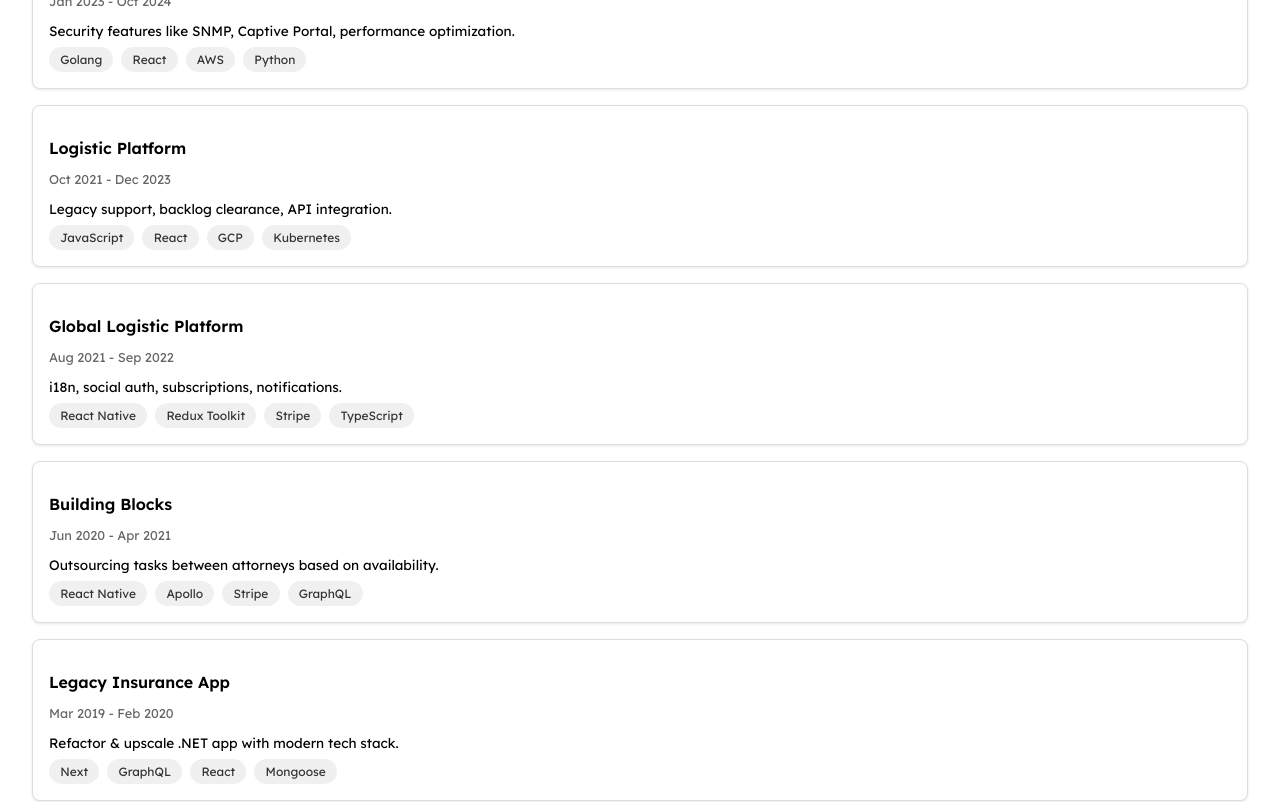
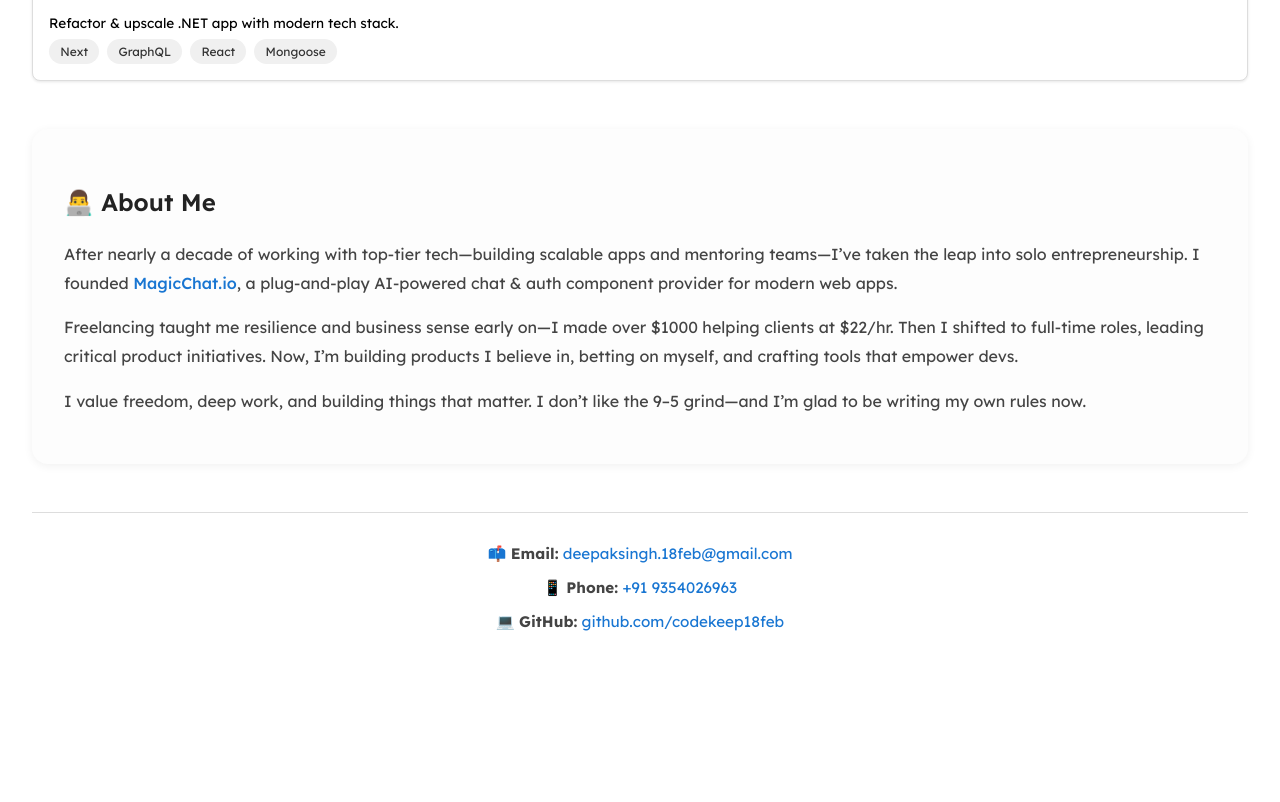
Before and after one commit to codekeep18feb/portfolio, a Next.js app: page / in a window 1280 px wide. Shown: the part 1260-2062 px from the top of the page. After the commit the page ends 1939 px from the top, so only its background shows below. Built offline with nearby package versions, Linux system fonts and the light colour scheme.

Commit message:
improved about me section

```diff
--- a/src/app/page.js
+++ b/src/app/page.js
@@ -1,10 +1,7 @@
 "use client"
-
-
 import { useState, useMemo } from "react";
 import { motion, AnimatePresence } from "framer-motion";
 import styles from "./page.module.css";
-import Hero from "@/components/Hero";
 
 const skillTags = [
   "React", "Next.js", "React Native", "JavaScript", "TypeScript",
@@ -74,9 +71,6 @@ export default function Home() {
 
   return (
     <motion.div className={styles.container} initial={{ opacity: 0 }} animate={{ opacity: 1 }} transition={{ duration: 0.6 }}>
-
-      <Hero />
-
       <motion.h1 className={styles.title} initial={{ y: -30, opacity: 0 }} animate={{ y: 0, opacity: 1 }} transition={{ delay: 0.2 }}>Deepak Singh – Sr. Frontend Developer (9+ yrs)</motion.h1>
 
       <motion.div className={styles.section} initial={{ x: -30, opacity: 0 }} animate={{ x: 0, opacity: 1 }} transition={{ delay: 0.3 }}>
@@ -154,8 +148,9 @@ export default function Home() {
         </motion.div>
       )}
 
-<div className={styles.aboutSection}>
-  <h2>👨‍💻 About Me</h2>
+      <motion.div className={styles.aboutSection} initial={{ opacity: 0, y: 40 }} animate={{ opacity: 1, y: 0 }} transition={{ delay: 0.5 }}>
+        <h2 className={styles.heading}>👨‍💻 About Me</h2>
+        <div className={styles.aboutContent}>
           <p>
             After nearly a decade of working with top-tier tech—building scalable apps and mentoring teams—I’ve taken the leap into solo entrepreneurship.
             I founded <a href="https://magicchat.io" target="_blank" rel="noopener noreferrer">MagicChat.io</a>, a plug-and-play AI-powered chat & auth component provider for modern web apps.
@@ -167,16 +162,13 @@ export default function Home() {
             I value freedom, deep work, and building things that matter. I don’t like the 9–5 grind—and I’m glad to be writing my own rules now.
           </p>
         </div>
-
+      </motion.div>
 
       <div className={styles.footer}>
         <p>📫 <strong>Email:</strong> <a href="mailto:deepaksingh.18feb@gmail.com">deepaksingh.18feb@gmail.com</a></p>
         <p>📱 <strong>Phone:</strong> <a href="tel:+919354026963">+91 9354026963</a></p>
         <p>💻 <strong>GitHub:</strong> <a href="https://github.com/codekeep18feb" target="_blank">github.com/codekeep18feb</a></p>
       </div>
-
-
-
     </motion.div>
   );
 }
--- a/src/app/page.module.css
+++ b/src/app/page.module.css
@@ -59,7 +59,12 @@
   border-radius: 8px;
   padding: 1rem;
   background-color: #fff;
-  box-shadow: 0 1px 3px rgba(0,0,0,0.1);
+  box-shadow: 0 1px 3px rgba(0, 0, 0, 0.1);
+  transition: transform 0.2s ease;
+}
+
+.projectCard:hover {
+  transform: scale(1.02);
 }
 
 .projectTitle {
@@ -98,8 +103,6 @@
   color: #999;
   font-size: 0.85rem;
 }
-
-/* page.module.css */
 
 .modalOverlay {
   position: fixed;
@@ -182,3 +185,52 @@
   border-radius: 999px;
   font-size: 0.75rem;
 }
+
+.aboutSection {
+  margin-top: 3rem;
+  background: #fdfdfd;
+  padding: 2rem;
+  border-radius: 1rem;
+  box-shadow: 0 2px 10px rgba(0, 0, 0, 0.06);
+  line-height: 1.8;
+  font-size: 1rem;
+  color: #222;
+}
+
+.aboutSection h2 {
+  font-size: 1.5rem;
+  margin-bottom: 1rem;
+}
+
+.aboutContent p {
+  margin-bottom: 1rem;
+  color: #444;
+}
+
+.aboutContent a {
+  color: #1976d2;
+  text-decoration: none;
+  font-weight: 500;
+}
+
+.aboutContent a:hover {
+  text-decoration: underline;
+}
+
+.footer {
+  margin-top: 3rem;
+  padding-top: 1rem;
+  border-top: 1px solid #ddd;
+  text-align: center;
+  font-size: 0.95rem;
+  color: #444;
+}
+
+.footer a {
+  color: #1976d2;
+  text-decoration: none;
+}
+
+.footer a:hover {
+  text-decoration: underline;
+}
```
Lines whose indentation alone changed are shown as unchanged.
